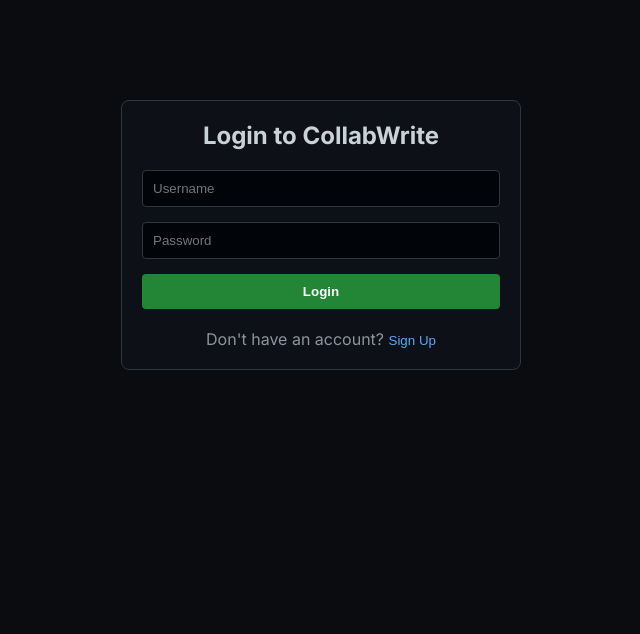
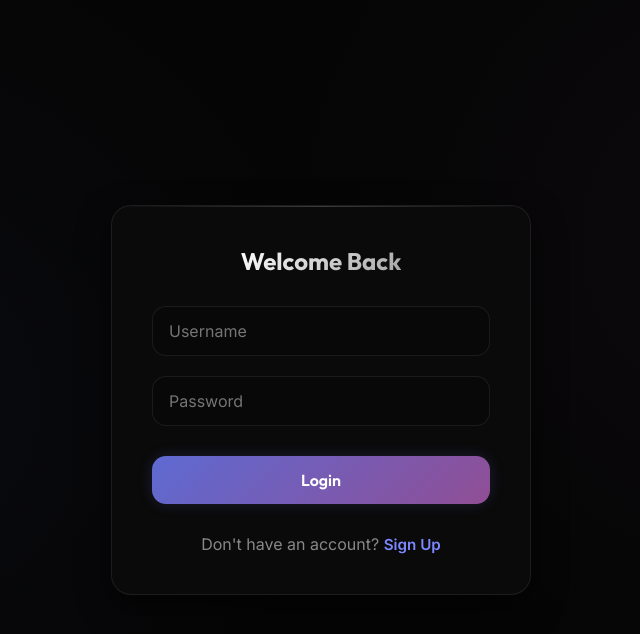
Before and after one commit to Ben2221/CollabWrite, a React (Vite) app in the folder client/: page /login in a window 1280 px wide. Shown: the top 634 px of the page, without its empty margins (319-959 px from the left). Built offline with nearby package versions, Linux system fonts and the light colour scheme.

Commit message:
style: overhaul ui with premium dark mode and animations

```diff
--- a/client/index.html
+++ b/client/index.html
@@ -4,7 +4,10 @@
     <meta charset="UTF-8" />
     <link rel="icon" type="image/svg+xml" href="/vite.svg" />
     <meta name="viewport" content="width=device-width, initial-scale=1.0" />
-    <title>CollabWrite - Real-Time Markdown</title>
+    <title>CollabWrite | Real-Time Markdown</title>
+    <link rel="preconnect" href="https://fonts.googleapis.com">
+    <link rel="preconnect" href="https://fonts.gstatic.com" crossorigin>
+    <link href="https://fonts.googleapis.com/css2?family=Inter:wght@300;400;500;600;700&family=Outfit:wght@400;500;600;700;800&display=swap" rel="stylesheet">
   </head>
   <body>
     <div id="root"></div>
--- a/client/src/components/Auth.tsx
+++ b/client/src/components/Auth.tsx
@@ -42,21 +42,22 @@
   };
 
   return (
-    <div className="auth-container" style={{ maxWidth: '400px', margin: '100px auto', padding: '20px', backgroundColor: '#0d1117', borderRadius: '8px', border: '1px solid #30363d' }}>
-      <h2 style={{ textAlign: 'center', marginBottom: '20px', color: '#c9d1d9' }}>
-        {isLogin ? 'Login to CollabWrite' : 'Create an Account'}
+    <div style={{ display: 'flex', justifyContent: 'center', alignItems: 'center', height: '100vh', padding: '20px' }}>
+      <div className="premium-card" style={{ width: '100%', maxWidth: '420px', animation: 'fadeIn 0.5s ease-out' }}>
+        <h2 style={{ textAlign: 'center', marginBottom: '30px', fontFamily: 'Outfit, sans-serif' }}>
+          <span className="gradient-text">{isLogin ? 'Welcome Back' : 'Create an Account'}</span>
         </h2>
 
-      {error && <div style={{ color: '#ff7b72', marginBottom: '15px', textAlign: 'center' }}>{error}</div>}
+        {error && <div style={{ color: 'var(--error)', marginBottom: '20px', textAlign: 'center', backgroundColor: 'rgba(239, 68, 68, 0.1)', padding: '10px', borderRadius: '8px', border: '1px solid rgba(239, 68, 68, 0.2)' }}>{error}</div>}
 
-      <form onSubmit={handleSubmit} style={{ display: 'flex', flexDirection: 'column', gap: '15px' }}>
+        <form onSubmit={handleSubmit} style={{ display: 'flex', flexDirection: 'column', gap: '20px' }}>
           <input
             type="text"
             placeholder="Username"
             value={username}
             onChange={(e) => setUsername(e.target.value)}
             required
-          style={{ padding: '10px', borderRadius: '4px', border: '1px solid #30363d', backgroundColor: '#010409', color: '#c9d1d9' }}
+            className="premium-input"
           />
           <input
             type="password"
@@ -64,26 +65,29 @@
             value={password}
             onChange={(e) => setPassword(e.target.value)}
             required
-          style={{ padding: '10px', borderRadius: '4px', border: '1px solid #30363d', backgroundColor: '#010409', color: '#c9d1d9' }}
+            className="premium-input"
           />
           <button
             type="submit"
             disabled={loading}
-          style={{ padding: '10px', backgroundColor: '#238636', color: 'white', border: 'none', borderRadius: '4px', cursor: 'pointer', fontWeight: 'bold' }}
+            className="premium-button"
+            style={{ marginTop: '10px' }}
           >
             {loading ? 'Processing...' : (isLogin ? 'Login' : 'Sign Up')}
           </button>
         </form>
 
-      <p style={{ textAlign: 'center', marginTop: '20px', color: '#8b949e' }}>
+        <p style={{ textAlign: 'center', marginTop: '30px', color: 'var(--text-muted)' }}>
           {isLogin ? "Don't have an account? " : "Already have an account? "}
           <button
-          onClick={() => setIsLogin(!isLogin)}
-          style={{ background: 'none', border: 'none', color: '#58a6ff', cursor: 'pointer' }}
+            type="button"
+            onClick={() => { setIsLogin(!isLogin); setError(''); }}
+            style={{ background: 'none', border: 'none', color: 'var(--accent-hover)', cursor: 'pointer', fontFamily: 'Inter', fontWeight: 600, fontSize: '0.95rem' }}
           >
             {isLogin ? 'Sign Up' : 'Login'}
           </button>
         </p>
       </div>
+    </div>
   );
 }
--- a/client/src/index.css
+++ b/client/src/index.css
@@ -1,16 +1,32 @@
-@import url('https://fonts.googleapis.com/css2?family=Inter:wght@400;500;600;700&family=JetBrains+Mono:wght@400;500&display=swap');
+@import url('https://fonts.googleapis.com/css2?family=Inter:wght@300;400;500;600;700&family=Outfit:wght@400;500;600;700;800&family=JetBrains+Mono:wght@400;500&display=swap');
 
 :root {
-  --bg-dark: #0a0c10;
-  --bg-panel: #11141a;
-  --bg-panel-border: #1e2430;
-  --bg-header: #1c212b;
-  --text-main: #e6edf3;
-  --text-muted: #8b949e;
-  --accent: #58a6ff;
-  --accent-hover: #3182ce;
-  --border-color: #30363d;
-  --success: #3fb950;
+  /* Ultra-Premium Dark Mode Palette */
+  --bg-dark: #050505;
+  --bg-panel: #0a0a0a;
+  --bg-panel-border: rgba(255, 255, 255, 0.03);
+  --bg-header: rgba(10, 10, 10, 0.85); /* Glassmorphism support */
+
+  --text-main: #fcfcfc;
+  --text-muted: #888888;
+
+  --accent-primary: #5e6ad2;
+  --accent-secondary: #904e95;
+  --accent-hover: #7b88ff;
+
+  --border-color: rgba(255, 255, 255, 0.08);
+  --border-glow: rgba(94, 106, 210, 0.5);
+
+  --success: #10b981;
+  --error: #ef4444;
+
+  /* Layout & shadows */
+  --shadow-sm: 0 4px 12px rgba(0, 0, 0, 0.5);
+  --shadow-lg: 0 12px 32px rgba(0, 0, 0, 0.6);
+  --shadow-glow: 0 0 15px rgba(94, 106, 210, 0.2);
+  --radius-sm: 8px;
+  --radius-md: 14px;
+  --radius-lg: 20px;
 }
 
 * {
@@ -21,18 +37,29 @@
 
 body {
   margin: 0;
-  font-family: 'Inter', -apple-system, BlinkMacSystemFont, 'Segoe UI', 'Roboto', 'Oxygen',
-    'Ubuntu', 'Cantarell', 'Fira Sans', 'Droid Sans', 'Helvetica Neue',
-    sans-serif;
-  -webkit-font-smoothing: antialiased;
-  -moz-osx-font-smoothing: grayscale;
+  font-family: 'Inter', sans-serif;
   background-color: var(--bg-dark);
   color: var(--text-main);
   height: 100vh;
   width: 100vw;
   overflow: hidden;
+  background-image: radial-gradient(circle at 15% 50%, rgba(94, 106, 210, 0.05), transparent 40%),
+                    radial-gradient(circle at 85% 30%, rgba(144, 78, 149, 0.05), transparent 40%);
 }
 
+/* Animations */
+@keyframes fadeIn {
+  from { opacity: 0; transform: translateY(10px); }
+  to { opacity: 1; transform: translateY(0); }
+}
+
+@keyframes pulse-success {
+  0% { transform: scale(0.95); box-shadow: 0 0 0 0 rgba(16, 185, 129, 0.7); }
+  70% { transform: scale(1); box-shadow: 0 0 0 6px rgba(16, 185, 129, 0); }
+  100% { transform: scale(0.95); box-shadow: 0 0 0 0 rgba(16, 185, 129, 0); }
+}
+
+/* --- App Layout --- */
 .app-container {
   display: flex;
   flex-direction: column;
@@ -43,11 +70,12 @@
   display: flex;
   justify-content: space-between;
   align-items: center;
-  padding: 0 24px;
-  height: 64px;
+  padding: 0 32px;
+  height: 72px;
   background-color: var(--bg-header);
+  backdrop-filter: blur(12px);
+  -webkit-backdrop-filter: blur(12px);
   border-bottom: 1px solid var(--border-color);
-  box-shadow: 0 4px 12px rgba(0, 0, 0, 0.1);
   z-index: 10;
 }
 
@@ -57,16 +85,12 @@
   gap: 12px;
 }
 
-.logo-icon {
-  color: var(--accent);
-}
-
 .logo h1 {
-  font-size: 1.25rem;
-  font-weight: 600;
+  font-family: 'Outfit', sans-serif;
+  font-size: 1.5rem;
+  font-weight: 700;
   letter-spacing: -0.5px;
-  color: var(--text-main);
-  background: linear-gradient(90deg, #e6edf3 0%, #8b949e 100%);
+  background: linear-gradient(135deg, #fff 0%, #a5a5a5 100%);
   -webkit-background-clip: text;
   background-clip: text;
   -webkit-text-fill-color: transparent;
@@ -76,26 +100,34 @@
   display: flex;
   align-items: center;
   gap: 8px;
-  background-color: var(--accent);
+  background: linear-gradient(135deg, var(--accent-primary) 0%, var(--accent-secondary) 100%);
   color: #fff;
   border: none;
-  padding: 8px 16px;
-  border-radius: 6px;
-  font-size: 0.875rem;
-  font-weight: 500;
+  padding: 10px 20px;
+  border-radius: var(--radius-sm);
+  font-size: 0.9rem;
+  font-family: 'Inter', sans-serif;
+  font-weight: 600;
   cursor: pointer;
-  transition: all 0.2s ease;
+  box-shadow: var(--shadow-glow);
+  transition: all 0.3s cubic-bezier(0.25, 1.2, 0.5, 1);
 }
 
 .share-btn:hover {
-  background-color: var(--accent-hover);
-  transform: translateY(-1px);
+  transform: translateY(-2px) scale(1.02);
+  box-shadow: 0 5px 20px rgba(94, 106, 210, 0.4);
 }
 
+.share-btn:active {
+  transform: translateY(0);
+}
+
+/* --- Panes --- */
 .main-content {
   display: flex;
   flex: 1;
   overflow: hidden;
+  animation: fadeIn 0.4s ease-out;
 }
 
 .pane {
@@ -107,32 +139,30 @@
 
 .editor-pane {
   border-right: 1px solid var(--border-color);
-  background-color: var(--bg-panel);
+  background-color: transparent;
+  backdrop-filter: blur(20px);
 }
 
 .preview-pane {
-  background-color: var(--bg-dark);
+  background-color: transparent;
 }
 
 .pane-header {
   display: flex;
   align-items: center;
-  gap: 8px;
-  padding: 12px 24px;
+  gap: 10px;
+  padding: 14px 28px;
   background-color: var(--bg-panel-border);
   border-bottom: 1px solid var(--border-color);
 }
 
-.pane-icon {
+.pane-header h2 {
+  font-family: 'Outfit', sans-serif;
+  font-size: 0.8rem;
+  text-transform: uppercase;
+  letter-spacing: 1px;
   color: var(--text-muted);
-}
-
-.pane-header h2 {
-  font-size: 0.85rem;
-  text-transform: uppercase;
-  letter-spacing: 0.5px;
-  color: var(--text-muted);
-  font-weight: 600;
+  font-weight: 700;
 }
 
 .live-badge {
@@ -140,14 +170,7 @@
   height: 8px;
   background-color: var(--success);
   border-radius: 50%;
-  box-shadow: 0 0 8px var(--success);
-  animation: pulse 2s infinite;
-}
-
-@keyframes pulse {
-  0% { transform: scale(0.95); box-shadow: 0 0 0 0 rgba(63, 185, 80, 0.7); }
-  70% { transform: scale(1); box-shadow: 0 0 0 6px rgba(63, 185, 80, 0); }
-  100% { transform: scale(0.95); box-shadow: 0 0 0 0 rgba(63, 185, 80, 0); }
+  animation: pulse-success 2s infinite;
 }
 
 .pane-content {
@@ -156,7 +179,7 @@
   position: relative;
 }
 
-/* Editor Wrapper */
+/* --- Editor overrides --- */
 .editor-wrapper {
   display: flex;
   flex-direction: column;
@@ -164,18 +187,16 @@
 }
 
 .status-bar {
-  padding: 4px 16px;
+  padding: 6px 28px;
   font-size: 0.75rem;
+  font-family: 'Inter', sans-serif;
+  font-weight: 500;
   color: var(--text-muted);
   background: var(--bg-panel-border);
-  border-bottom: 1px solid var(--border-color);
+  border-bottom: 1px solid rgba(255, 255, 255, 0.02);
   display: flex;
   align-items: center;
-  gap: 6px;
-}
-
-.status-bar span {
-  color: var(--success);
+  gap: 8px;
 }
 
 .editor-container {
@@ -189,21 +210,25 @@
 
 .editor-container .cm-scroller {
   font-family: 'JetBrains Mono', monospace;
-  font-size: 14px;
-  line-height: 1.6;
+  font-size: 15px;
+  line-height: 1.7;
 }
 
-/* Preview Area */
+/* --- Preview Area --- */
 .preview-content {
-  padding: 32px 48px;
-  font-size: 1rem;
-  line-height: 1.6;
+  padding: 40px 60px;
+  font-size: 1.05rem;
+  line-height: 1.7;
   color: var(--text-main);
+  max-width: 900px;
+  margin: 0 auto;
 }
 
 .empty-state {
-  color: var(--text-muted);
-  font-style: italic;
+  color: rgba(255, 255, 255, 0.2);
+  font-family: 'Outfit', sans-serif;
+  font-size: 1.5rem;
+  font-weight: 300;
   display: flex;
   justify-content: center;
   align-items: center;
@@ -211,23 +236,24 @@
 }
 
 .preview-content h1, .preview-content h2, .preview-content h3 {
-  margin-top: 1.5em;
-  margin-bottom: 0.5em;
-  font-weight: 600;
+  font-family: 'Outfit', sans-serif;
+  margin-top: 2em;
+  margin-bottom: 0.75em;
+  font-weight: 700;
   color: #fff;
 }
 
-.preview-content h1 { font-size: 2em; border-bottom: 1px solid var(--border-color); padding-bottom: 0.3em; }
-.preview-content h2 { font-size: 1.5em; border-bottom: 1px solid var(--border-color); padding-bottom: 0.3em; }
-.preview-content p { margin-bottom: 1em; }
-.preview-content a { color: var(--accent); text-decoration: none; }
-.preview-content a:hover { text-decoration: underline; }
-.preview-content code { background-color: rgba(110,118,129,0.4); padding: 0.2em 0.4em; border-radius: 6px; font-family: 'JetBrains Mono', monospace; font-size: 85%; }
-.preview-content pre { background-color: #161b22; padding: 16px; border-radius: 6px; overflow: auto; margin-bottom: 1em; }
-.preview-content pre code { background-color: transparent; padding: 0; font-size: 100%; }
-.preview-content blockquote { padding: 0 1em; color: var(--text-muted); border-left: 0.25em solid var(--border-color); margin: 0 0 1em 0; }
-.preview-content ul, .preview-content ol { margin-bottom: 1em; padding-left: 2em; }
-.preview-content img { max-width: 100%; }
+.preview-content h1 { font-size: 2.5em; letter-spacing: -0.5px; }
+.preview-content h2 { font-size: 1.75em; border-bottom: 1px solid var(--border-color); padding-bottom: 0.3em; }
+.preview-content p { margin-bottom: 1.25em; color: rgba(255,255,255,0.85); }
+.preview-content a { color: var(--accent-hover); text-decoration: none; font-weight: 500; transition: color 0.2s; }
+.preview-content a:hover { color: #fff; }
+.preview-content code { background-color: rgba(255,255,255,0.08); padding: 0.2em 0.4em; border-radius: 4px; font-family: 'JetBrains Mono', monospace; font-size: 85%; color: #e2e8f0; }
+.preview-content pre { background-color: var(--bg-panel); border: 1px solid var(--border-color); padding: 20px; border-radius: var(--radius-md); overflow: auto; margin-bottom: 1.25em; box-shadow: inset 0 2px 10px rgba(0,0,0,0.2); }
+.preview-content pre code { background-color: transparent; padding: 0; }
+.preview-content blockquote { padding: 0.5em 1.5em; color: var(--text-muted); border-left: 3px solid var(--accent-primary); margin: 0 0 1.25em 0; background: linear-gradient(90deg, rgba(94, 106, 210, 0.05) 0%, transparent 100%); border-radius: 0 var(--radius-sm) var(--radius-sm) 0; }
+.preview-content ul, .preview-content ol { margin-bottom: 1.25em; padding-left: 2em; color: rgba(255,255,255,0.85); }
+.preview-content img { max-width: 100%; border-radius: var(--radius-md); }
 
 /* Yjs Collaborative Cursors */
 .yjs-cursor {
@@ -235,22 +261,134 @@
   border-left: 2px solid black;
   border-right: 2px solid transparent;
   transform: translateX(-2px);
+  transition: all 0.1s;
 }
 .yjs-cursor > div {
   position: absolute;
-  top: -1.05em;
+  top: -1.2em;
   left: -2px;
+  font-family: 'Outfit', sans-serif;
   font-size: 0.75rem;
+  font-weight: 600;
   background-color: black;
   color: white;
   white-space: nowrap;
-  padding: 2px 6px;
-  border-radius: 4px;
+  padding: 4px 8px;
+  border-radius: var(--radius-sm);
   border-bottom-left-radius: 0;
   pointer-events: none;
   opacity: 0;
-  transition: opacity 0.3s;
+  transition: opacity 0.2s ease, transform 0.2s ease;
+  transform: translateY(5px);
+  box-shadow: var(--shadow-sm);
 }
 .yjs-cursor:hover > div {
   opacity: 1;
+  transform: translateY(0);
 }
+
+/* --- Form Elements & Dashboard --- */
+.gradient-text {
+  background: linear-gradient(135deg, #fff 0%, #a5a5a5 100%);
+  -webkit-background-clip: text;
+  background-clip: text;
+  -webkit-text-fill-color: transparent;
+}
+
+.premium-card {
+  background: var(--bg-panel);
+  border: 1px solid var(--border-color);
+  border-radius: var(--radius-lg);
+  padding: 40px;
+  box-shadow: var(--shadow-lg);
+  position: relative;
+  overflow: hidden;
+}
+
+.premium-card::before {
+  content: '';
+  position: absolute;
+  top: 0; left: 0; right: 0; height: 1px;
+  background: linear-gradient(90deg, transparent, rgba(255,255,255,0.2), transparent);
+}
+
+.premium-input {
+  width: 100%;
+  padding: 14px 16px;
+  border-radius: var(--radius-md);
+  border: 1px solid var(--border-color);
+  background-color: rgba(0, 0, 0, 0.2);
+  color: #fff;
+  font-family: 'Inter', sans-serif;
+  font-size: 1rem;
+  transition: all 0.3s;
+  outline: none;
+}
+
+.premium-input:focus {
+  border-color: var(--accent-primary);
+  box-shadow: 0 0 0 3px rgba(94, 106, 210, 0.2);
+  background-color: rgba(0, 0, 0, 0.4);
+}
+
+.premium-button {
+  width: 100%;
+  padding: 14px;
+  background: linear-gradient(135deg, var(--accent-primary) 0%, var(--accent-secondary) 100%);
+  color: white;
+  border: none;
+  border-radius: var(--radius-md);
+  font-family: 'Outfit', sans-serif;
+  font-weight: 600;
+  font-size: 1rem;
+  cursor: pointer;
+  transition: all 0.3s cubic-bezier(0.25, 1.2, 0.5, 1);
+  box-shadow: var(--shadow-glow);
+}
+
+.premium-button:hover:not(:disabled) {
+  transform: translateY(-2px);
+  box-shadow: 0 6px 20px rgba(94, 106, 210, 0.5);
+}
+
+.premium-button:disabled {
+  opacity: 0.6;
+  cursor: not-allowed;
+  transform: none;
+}
+
+/* Dashboard Board Cards */
+.board-card {
+  display: block;
+  padding: 24px;
+  background-color: var(--bg-panel);
+  border: 1px solid var(--border-color);
+  border-radius: var(--radius-md);
+  text-decoration: none;
+  transition: all 0.3s cubic-bezier(0.25, 1.2, 0.5, 1);
+  animation: fadeIn 0.4s ease-out backwards;
+}
+
+.board-card:hover {
+  transform: translateY(-5px);
+  border-color: var(--accent-primary);
+  box-shadow: 0 10px 30px rgba(0, 0, 0, 0.5), inset 0 0 0 1px rgba(94, 106, 210, 0.2);
+  background: linear-gradient(180deg, var(--bg-panel) 0%, #151515 100%);
+}
+
+.board-card h3 {
+  color: #fff;
+  font-family: 'Outfit', sans-serif;
+  margin: 0 0 12px 0;
+  font-size: 1.25rem;
+  font-weight: 600;
+}
+
+.board-card p {
+  color: var(--text-muted);
+  margin: 0;
+  font-size: 0.85rem;
+  display: flex;
+  align-items: center;
+  gap: 6px;
+}
```
Also changed, not shown: client/src/components/Dashboard.tsx (+29 -19 lines). Lines whose indentation alone changed are shown as unchanged.
